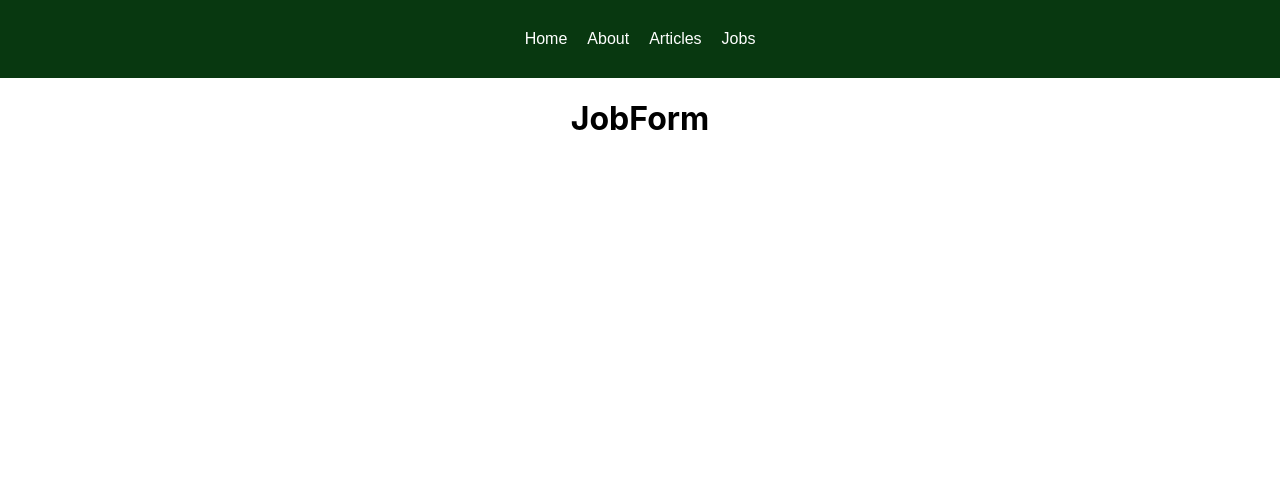
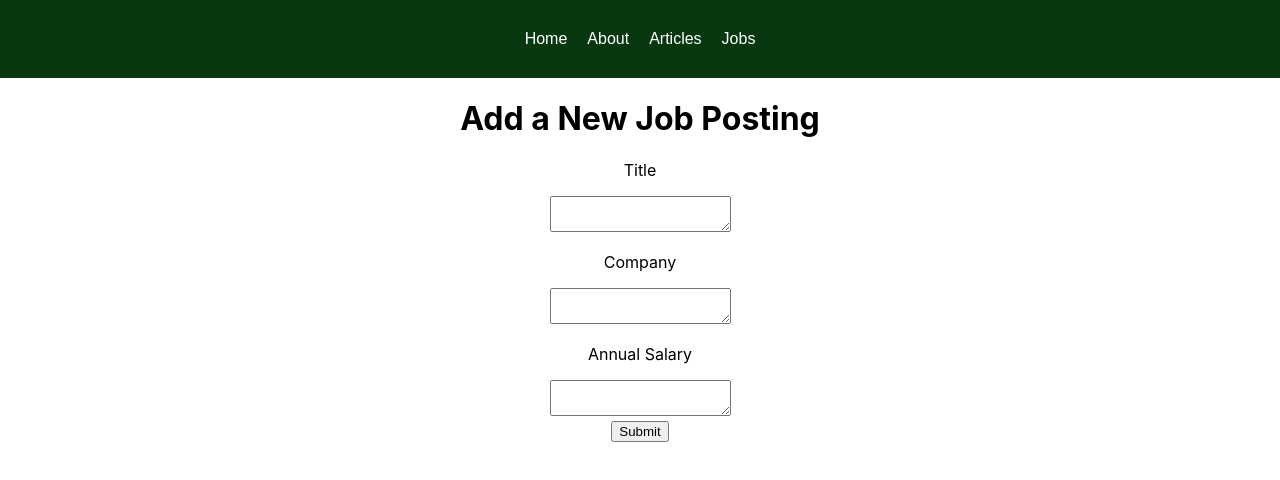
Before and after one commit to asherbay/gear_trader, a React (Create React App) app in the folder client/: page /jobs/new in a window 1280 px wide. Shown: the top 480 px of the page. Built offline with nearby package versions, Linux system fonts and the light colour scheme.

Commit message:
jobForm done

```diff
--- a/client/src/components/JobForm.js
+++ b/client/src/components/JobForm.js
@@ -1,9 +1,56 @@
+import axios from "axios";
+import React, { useState } from "react";
+import { useParams, useNavigate, useLocation } from "react-router-dom";
+
 const JobForm = () => {
+    const location = useLocation();
+    const { job } = location.state ? location.state : {};
+    const [title, setTitle] = useState(job ? job.title : "");
+    const [company, setCompany] = useState(job ? job.company : "");
+    const [salary, setSalary] = useState(job ? job.salary : "");
+    const params = useParams();
+    const navigate = useNavigate();
+
+    const handleSubmit = async (x) => {
+        x.preventDefault()
+        let data = {title, company, salary}
+        if (params.id) {
+            try {
+                await axios.put(`/api/jobs/${params.id}`, data)
+                navigate("/jobs")
+            } catch (err) {
+                alert("Error Occurred when Updating")
+            }
+        } else {
+            try {
+                await axios.post("/api/jobs", data)
+                navigate("/jobs")
+            }catch (err) {
+                alert("Error Occurred when Creating")
+            }
+        }
+    }
     return (
         <div>
-            <h1>JobForm</h1>
+            <h1>{params.id ? "" : "Add a New Job Posting"}</h1>
+            <form onSubmit={handleSubmit}>
+            <p>Title</p>
+                <textarea
+                    value={title}
+                    onChange={(x) => { setTitle(x.target.value)}} />
+            <p>Company</p>
+                    <textarea
+                    value={company}
+                    onChange={(x) => { setCompany(x.target.value)}} />
+            <p>Annual Salary</p>
+                    <textarea
+                    value={salary}
+                    onChange={(x) => { setSalary(x.target.value)}} />
+            <br />
+            <button>Submit</button>
+            </form>
         </div>
-
     )
 }
+
 export default JobForm;
--- a/client/src/components/JobShow.js
+++ b/client/src/components/JobShow.js
@@ -34,7 +34,7 @@ const JobShow = () => {
             {showEdit ? "Hide" : "Update"}
             </button>
          <button onClick={()=>deleteJob()} >Delete</button>
-         {showEdit && <JobForm />}
+         {showEdit && <JobForm state={{ job }}/>}
       </div>
     );
   }
```
